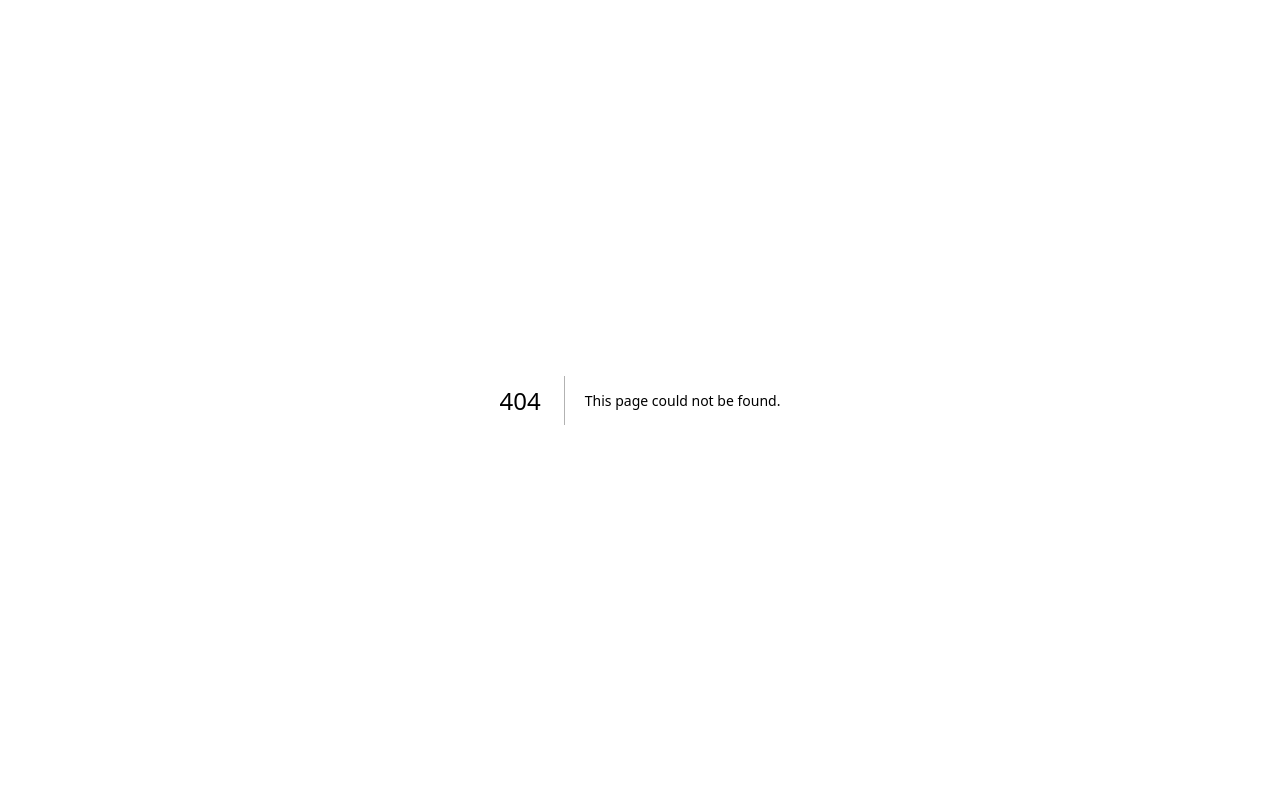
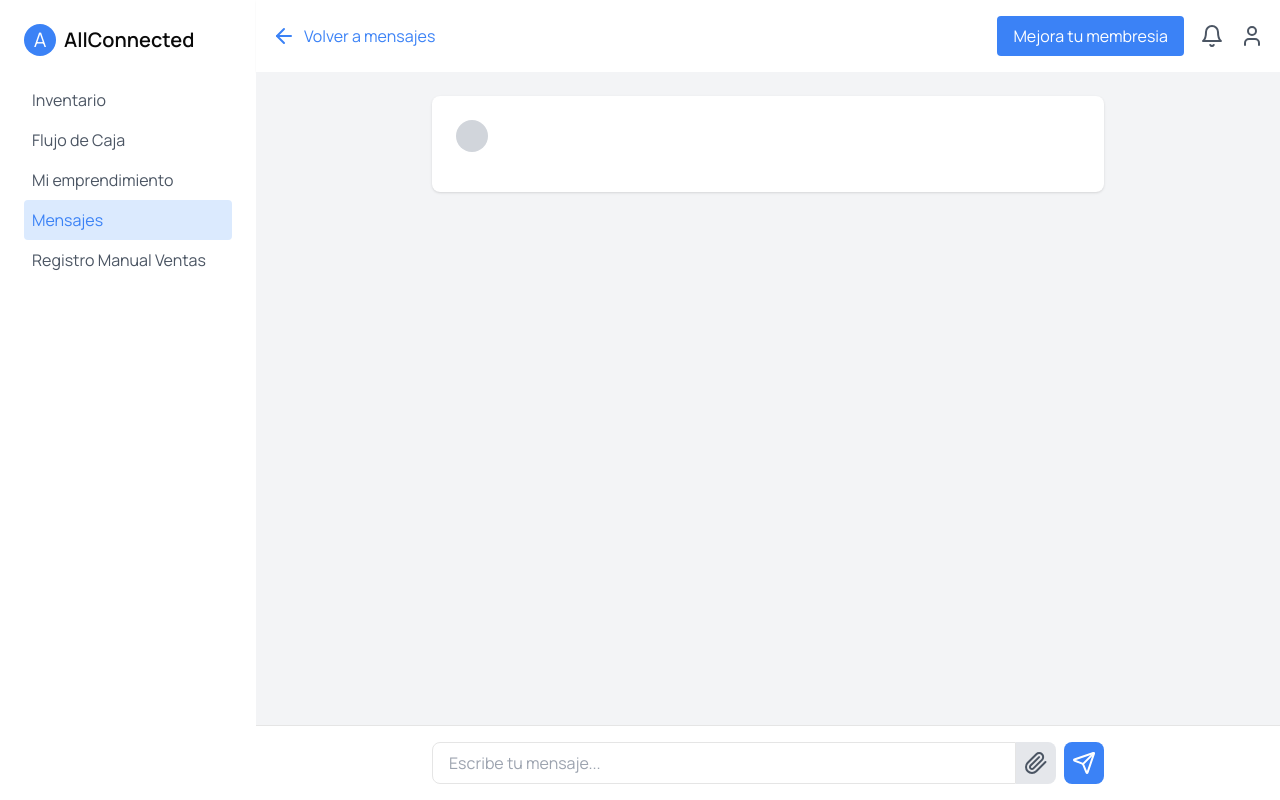
Before and after one commit to FusionTech-2430/all-connected-app, a Next.js app: page /messages in a window 1280 px wide. Before the commit this address had no page. Built offline with nearby package versions, Linux system fonts and the light colour scheme.

Commit message:
:sparkles: Add chat parameters and multimedia messages

```diff
--- a/src/components/Chat.tsx
+++ b/src/components/Chat.tsx
@@ -1,142 +1,251 @@
-// src/components/Chat.tsx
-"use client";
-import { useState } from 'react'
-import { Bell, ChevronLeft, Paperclip, Send, User } from 'lucide-react'
-import { Avatar, AvatarFallback, AvatarImage } from "@/components/ui/avatar"
-import { Button } from "@/components/ui/button"
-import { Input } from "@/components/ui/input"
-import { ScrollArea } from "@/components/ui/scroll-area"
+'use client'
 
-interface Message {
+import { useState, useRef, useEffect } from 'react'
+import { Bell, User, Send, Paperclip, ArrowLeft, File, X } from "lucide-react"
+import Link from "next/link"
+import { useSearchParams } from 'next/navigation'
+import Image from 'next/image'
+
+type Message = {
   id: number;
-  content: string;
-  timestamp: string;
-  isUser: boolean;
+  text: string;
+  sender: 'user' | 'client';
+  time: string;
+  file?: {
+    name: string;
+    url: string;
+    type: 'image' | 'document';
+  };
 }
 
-interface MenuItem {
-  icon: React.ReactNode;
-  label: string;
-  active?: boolean;
+type ChatData = {
+  [key: string]: {
+    name: string;
+    messages: Message[];
+  };
 }
 
-const menuItems: MenuItem[] = [
-  { icon: <div className="w-4 h-4 border border-gray-400 rounded-sm" />, label: "Inventario" },
-  { icon: <div className="w-4 h-4 border border-gray-400 rounded-sm" />, label: "Flujo de Caja" },
-  { icon: <div className="w-4 h-4 border border-gray-400 rounded-sm" />, label: "Mi emprendimiento" },
-  { icon: <div className="w-4 h-4 border border-gray-400 rounded-sm" />, label: "Mensajes", active: true },
-  { icon: <div className="w-4 h-4 border border-gray-400 rounded-sm" />, label: "Registro Manual Ventas" },
-]
+const chatData: ChatData = {
+  '1': {
+    name: "Esteban Salazar",
+    messages: [
+      { id: 1, text: "Hola, me gustaría comentarte un problema", sender: "client", time: "15:30 PM" },
+      { id: 2, text: "Si claro, comentame en que te podemos ayudar", sender: "user", time: "15:35 PM" },
+    ]
+  },
+  '2': {
+    name: "Victor Joel Vasquez",
+    messages: [
+      { id: 1, text: "Buenas tardes, tengo una consulta sobre mi pedido", sender: "client", time: "14:00 PM" },
+      { id: 2, text: "Hola, con gusto te ayudo. ¿Cuál es tu número de pedido?", sender: "user", time: "14:05 PM" },
+    ]
+  },
+  '3': {
+    name: "Alejandra Romero",
+    messages: [
+      { id: 1, text: "Hola, ¿tienen disponible el producto XYZ?", sender: "client", time: "10:15 AM" },
+      { id: 2, text: "Buenos días, déjame verificar el inventario", sender: "user", time: "10:20 AM" },
+    ]
+  },
+}
 
-export default function Component() {
-  const [messages, setMessages] = useState<Message[]>([
-    { id: 1, content: "Hola, me gustaría comentarte un problema.", timestamp: "15:00 AM", isUser: true },
-    { id: 2, content: "Sí claro, coméntame en qué te podemos ayudar.", timestamp: "15:03 AM", isUser: false },
-  ]);
-  const [newMessage, setNewMessage] = useState('');
-
-  const handleSendMessage = () => {
-    if (newMessage.trim() !== '') {
-      const newMsg: Message = {
-        id: messages.length + 1,
-        content: newMessage,
-        timestamp: new Date().toLocaleTimeString([], { hour: '2-digit', minute: '2-digit' }),
-        isUser: true,
-      };
-      setMessages([...messages, newMsg]);
-      setNewMessage('');
-    }
-  };
+function Modal({ isOpen, onClose, children }: { isOpen: boolean; onClose: () => void; children: React.ReactNode }) {
+  if (!isOpen) return null;
 
   return (
-    <div className="flex h-screen bg-gray-100">
-      {/* Sidebar */}
-      <div className="w-64 bg-white border-r">
-        <div className="p-4 border-b">
-          <div className="flex items-center space-x-2">
-            <div className="w-8 h-8 bg-blue-500 rounded-full flex items-center justify-center text-white font-bold">A</div>
-            <span className="font-semibold text-blue-500">AllConnected</span>
-          </div>
+    <div className="fixed inset-0 bg-black bg-opacity-50 z-50 flex justify-center items-center p-4">
+      <div className="bg-white dark:bg-gray-800 rounded-lg max-w-3xl max-h-[90vh] overflow-auto">
+        <div className="p-4 flex justify-end">
+          <button onClick={onClose} className="text-gray-500 hover:text-gray-700 dark:text-gray-300 dark:hover:text-gray-100">
+            <X className="h-6 w-6" />
+            <span className="sr-only">Cerrar</span>
+          </button>
         </div>
-        <nav className="p-4">
-          {menuItems.map((item, index) => (
-            <div key={index} className={`flex items-center space-x-2 p-2 rounded ${item.active ? 'bg-blue-50 text-blue-500' : 'text-gray-600'}`}>
-              {item.icon}
-              <span>{item.label}</span>
-            </div>
-          ))}
-        </nav>
-      </div>
-
-      {/* Main Content */}
-      <div className="flex-1 flex flex-col">
-        {/* Header */}
-        <header className="bg-white p-4 flex justify-between items-center border-b">
-          <div className="flex items-center space-x-4">
-            <Button variant="ghost" size="icon">
-              <ChevronLeft className="h-4 w-4" />
-            </Button>
-            <span>Volver a mensajes</span>
-          </div>
-          <div className="flex items-center space-x-4">
-            <Button className="bg-blue-500 hover:bg-blue-600 text-white">
-              Mejora tu membresía
-            </Button>
-            <Button variant="ghost" size="icon">
-              <Bell className="h-4 w-4" />
-            </Button>
-            <Button variant="ghost" size="icon">
-              <User className="h-4 w-4" />
-            </Button>
-          </div>
-        </header>
-
-        {/* Chat Area */}
-        <div className="flex-1 p-4 bg-gray-100">
-          <div className="bg-white rounded-lg shadow-sm p-4 h-full flex flex-col">
-            <div className="border-b pb-2 mb-4">
-              <div className="flex items-center space-x-2">
-                <Avatar className="w-8 h-8">
-                  <AvatarImage src="/placeholder-avatar.jpg" />
-                  <AvatarFallback>ES</AvatarFallback>
-                </Avatar>
-                <span className="font-semibold">Esteban Salazar</span>
-              </div>
-            </div>
-            <ScrollArea className="flex-1 pr-4">
-              {messages.map((message) => (
-                <div key={message.id} className={`flex ${message.isUser ? 'justify-end' : 'justify-start'} mb-4`}>
-                  <div className={`max-w-[70%] ${message.isUser ? 'bg-blue-500 text-white' : 'bg-gray-200'} rounded-lg p-3`}>
-                    <p>{message.content}</p>
-                    <span className="text-xs opacity-70 mt-1 block">{message.timestamp}</span>
-                  </div>
-                </div>
-              ))}
-            </ScrollArea>
-            <div className="border-t pt-4 mt-4">
-              <form onSubmit={(e) => { e.preventDefault(); handleSendMessage(); }} className="flex items-center space-x-2">
-                <Button type="button" variant="ghost" size="icon">
-                  <Paperclip className="h-4 w-4" />
-                </Button>
-                <Input
-                  value={newMessage}
-                  onChange={(e) => setNewMessage(e.target.value)}
-                  placeholder="Escribe tu mensaje..."
-                  className="flex-1"
-                />
-                <Button type="submit" size="icon">
-                  <Send className="h-4 w-4" />
-                </Button>
-              </form>
-            </div>
-          </div>
-        </div>
-
-        {/* Footer */}
-        <footer className="bg-white p-2 text-center text-sm text-gray-500">
-          © 2024 AllConnected. Todos los derechos reservados by FusionTech
-        </footer>
+        {children}
       </div>
     </div>
   );
 }
+
+export default function ChatInterface() {
+  const searchParams = useSearchParams()
+  const id = searchParams.get('id')
+  const [messages, setMessages] = useState<Message[]>([])
+  const [inputMessage, setInputMessage] = useState('')
+  const [chatName, setChatName] = useState('')
+  const fileInputRef = useRef<HTMLInputElement>(null)
+  const [modalImage, setModalImage] = useState<string | null>(null)
+
+  useEffect(() => {
+    if (id && chatData[id]) {
+      setMessages(chatData[id].messages)
+      setChatName(chatData[id].name)
+    }
+  }, [id])
+
+  const handleSendMessage = () => {
+    if (inputMessage.trim() !== '') {
+      const newMessage: Message = {
+        id: messages.length + 1,
+        text: inputMessage,
+        sender: 'user',
+        time: new Date().toLocaleTimeString([], { hour: '2-digit', minute: '2-digit', hour12: true })
+      }
+      setMessages([...messages, newMessage])
+      setInputMessage('')
+    }
+  }
+
+  const handleFileUpload = (event: React.ChangeEvent<HTMLInputElement>) => {
+    const file = event.target.files?.[0]
+    if (file) {
+      const isImage = file.type.startsWith('image/')
+      const newMessage: Message = {
+        id: messages.length + 1,
+        text: isImage ? '' : `File: ${file.name}`,
+        sender: 'user',
+        time: new Date().toLocaleTimeString([], { hour: '2-digit', minute: '2-digit', hour12: true }),
+        file: {
+          name: file.name,
+          url: URL.createObjectURL(file),
+          type: isImage ? 'image' : 'document'
+        }
+      }
+      setMessages([...messages, newMessage])
+    }
+  }
+
+  const handleImageClick = (imageUrl: string) => {
+    setModalImage(imageUrl)
+  }
+
+  return (
+    <div className="flex flex-col md:flex-row h-screen bg-gray-100 dark:bg-gray-900">
+      <aside className="w-full md:w-64 bg-white dark:bg-gray-800 p-6 shadow-md">
+        <div className="flex items-center mb-6">
+          <div className="w-8 h-8 bg-blue-500 rounded-full flex items-center justify-center text-white mr-2">
+            <span className="text-xl">A</span>
+          </div>
+          <span className="text-xl font-semibold dark:text-white">AllConnected</span>
+        </div>
+        <nav>
+          <Link href="#" className="block py-2 text-gray-600 dark:text-gray-300 hover:bg-gray-100 dark:hover:bg-gray-700 rounded px-2">Inventario</Link>
+          <Link href="#" className="block py-2 text-gray-600 dark:text-gray-300 hover:bg-gray-100 dark:hover:bg-gray-700 rounded px-2">Flujo de Caja</Link>
+          <Link href="#" className="block py-2 text-gray-600 dark:text-gray-300 hover:bg-gray-100 dark:hover:bg-gray-700 rounded px-2">Mi emprendimiento</Link>
+          <Link href="#" className="block py-2 text-blue-500 bg-blue-100 dark:bg-blue-900 rounded px-2">Mensajes</Link>
+          <Link href="#" className="block py-2 text-gray-600 dark:text-gray-300 hover:bg-gray-100 dark:hover:bg-gray-700 rounded px-2">Registro Manual Ventas</Link>
+        </nav>
+      </aside>
+      <main className="flex-1 flex flex-col">
+        <header className="bg-white dark:bg-gray-800 shadow-sm p-4 flex flex-col md:flex-row justify-between items-center">
+          <div className="flex items-center mb-4 md:mb-0">
+            <Link href="/greet" className="text-blue-500 flex items-center">
+              <ArrowLeft className="mr-2" />
+              Volver a mensajes
+            </Link>
+          </div>
+          <div className="flex items-center space-x-4">
+            <button className="px-4 py-2 bg-blue-500 text-white rounded hover:bg-blue-600">
+              Mejora tu membresia
+            </button>
+            <Bell className="text-gray-600 dark:text-gray-300" />
+            <User className="text-gray-600 dark:text-gray-300" />
+          </div>
+        </header>
+        <div className="flex-1 overflow-y-auto p-6 bg-gray-100 dark:bg-gray-900">
+          <div className="max-w-2xl mx-auto bg-white dark:bg-gray-800 rounded-lg shadow p-6">
+            <div className="flex items-center mb-4">
+              <div className="w-8 h-8 bg-gray-300 dark:bg-gray-600 rounded-full mr-2 flex items-center justify-center">
+                {chatName.charAt(0)}
+              </div>
+              <span className="font-semibold dark:text-white">{chatName}</span>
+            </div>
+            {messages.map((message) => (
+              <div
+                key={message.id}
+                className={`mb-4 ${
+                  message.sender === "user" ? "text-right" : "text-left"
+                }`}
+              >
+                <div
+                  className={`inline-block p-2 rounded-lg ${
+                    message.sender === "user"
+                      ? "bg-blue-500 text-white"
+                      : "bg-gray-200 dark:bg-gray-700 dark:text-white"
+                  }`}
+                >
+                  {message.file ? (
+                    message.file.type === 'image' ? (
+                      <Image
+                        src={message.file.url}
+                        alt="Uploaded image"
+                        width={200}
+                        height={200}
+                        className="rounded-lg cursor-pointer"
+                        onClick={() => handleImageClick(message.file!.url)}
+                      />
+                    ) : (
+                      <a href={message.file.url} target="_blank" rel="noopener noreferrer" className="flex items-center">
+                        <File className="mr-2" />
+                        {message.file.name}
+                      </a>
+                    )
+                  ) : (
+                    message.text
+                  )}
+                </div>
+                <div className="text-xs text-gray-500 dark:text-gray-400 mt-1">{message.time}</div>
+              </div>
+            ))}
+          </div>
+        </div>
+        <div className="bg-white dark:bg-gray-800 p-4 border-t dark:border-gray-700">
+          <div className="max-w-2xl mx-auto flex">
+            <input
+              type="text"
+              value={inputMessage}
+              onChange={(e) => setInputMessage(e.target.value)}
+              placeholder="Escribe tu mensaje..."
+              className="flex-1 border rounded-l-lg px-4 py-2 focus:outline-none focus:ring-2 focus:ring-blue-500 dark:bg-gray-700 dark:text-white dark:border-gray-600"
+              onKeyPress={(e) => {
+                if (e.key === 'Enter') {
+                  handleSendMessage();
+                }
+              }}
+            />
+            <input
+              type="file"
+              ref={fileInputRef}
+              onChange={handleFileUpload}
+              className="hidden"
+              aria-label="Upload file"
+            />
+            <button
+              className="bg-gray-200 dark:bg-gray-700 p-2 rounded-r-lg hover:bg-gray-300 dark:hover:bg-gray-600"
+              onClick={() => fileInputRef.current?.click()}
+            >
+              <Paperclip className="text-gray-600 dark:text-gray-300" />
+            </button>
+            <button
+              className="bg-blue-500 text-white p-2 rounded-lg ml-2 hover:bg-blue-600"
+              onClick={handleSendMessage}
+            >
+              <Send />
+            </button>
+          </div>
+        </div>
+      </main>
+      <Modal isOpen={!!modalImage} onClose={() => setModalImage(null)}>
+        {modalImage && (
+          <Image
+            src={modalImage}
+            alt="Enlarged image"
+            width={800}
+            height={600}
+            className="max-w-full max-h-[80vh] object-contain"
+          />
+        )}
+      </Modal>
+    </div>
+  )
+}
```
Also changed, not shown: src/app/messages/page.tsx (renamed from src/app/messages/1/page.tsx).
